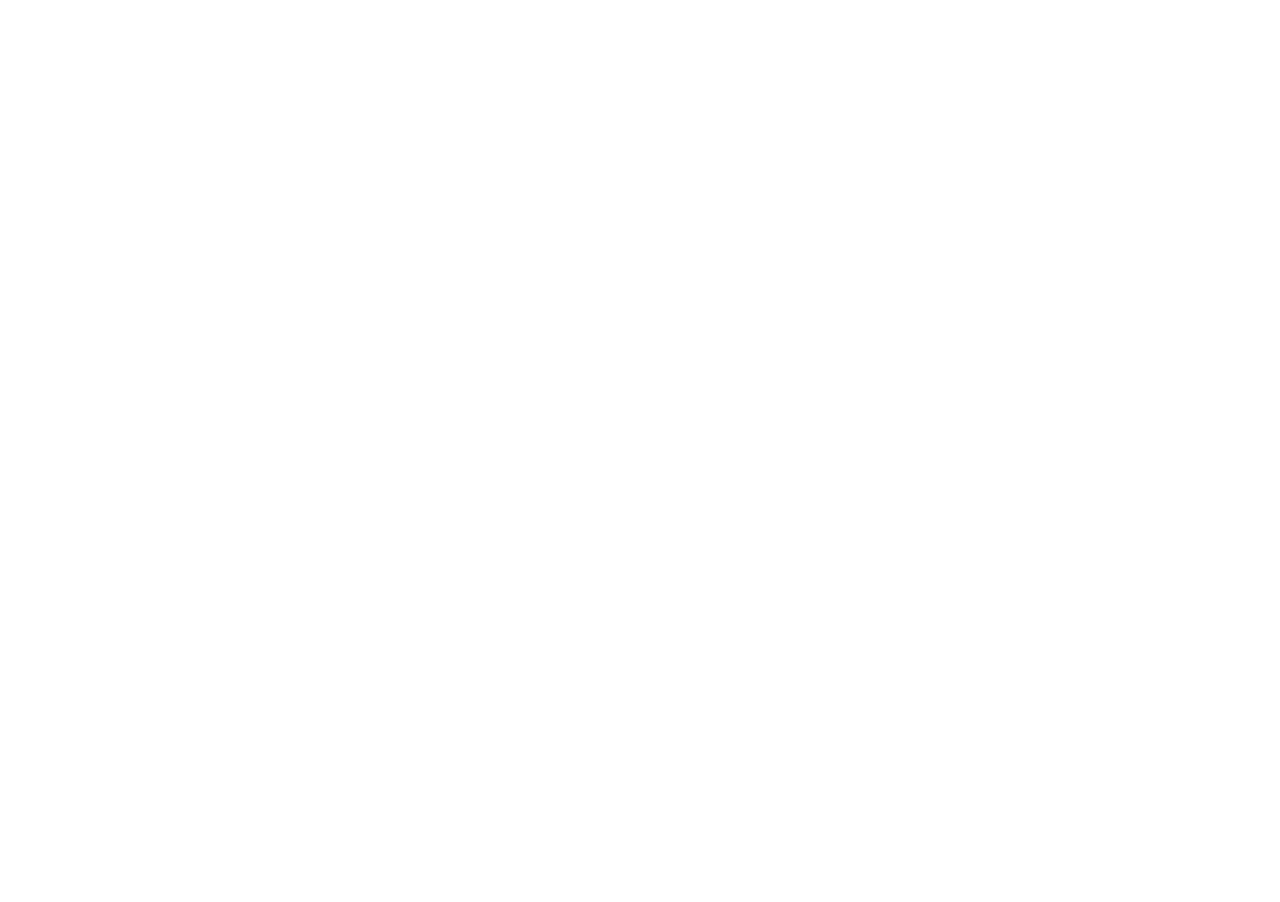
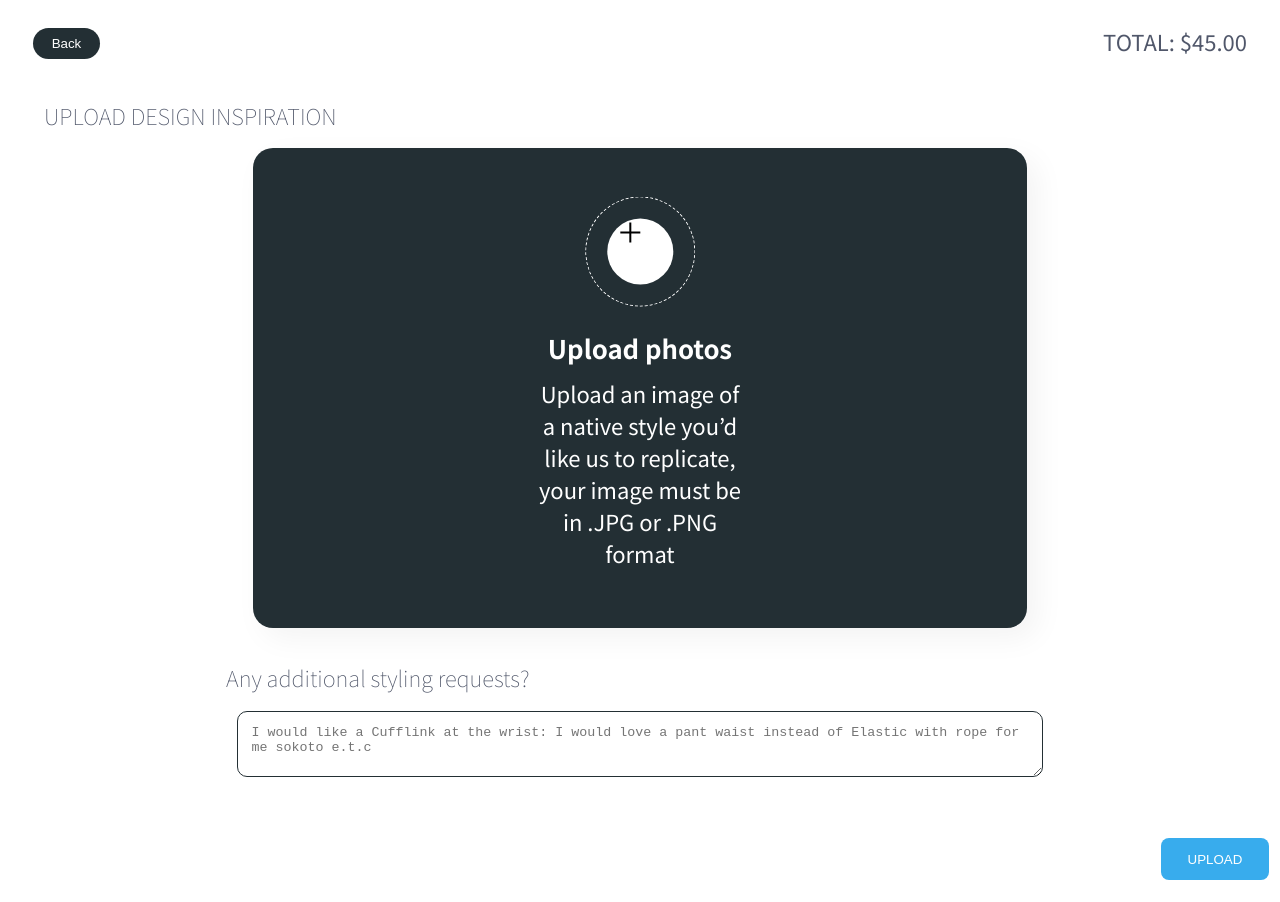
Before and after one commit to dejiborewa/ntailor, a React (Create React App) app: page /upload in a window 1280 px wide. Before the commit the page ends 800 px from the top, so only its background shows below. Built offline with nearby package versions, Linux system fonts and the light colour scheme.

Commit message:
upload.js created

```diff
--- a/src/App.js
+++ b/src/App.js
@@ -1,9 +1,8 @@
 import React from "react";
 import Home from "./pages/home";
 import Store from "./pages/store";
+import Upload from "./pages/upload";
 import { BrowserRouter as Router, Switch, Route } from "react-router-dom";
-
-
 
 const App = () => {
   return (
@@ -11,6 +10,7 @@ const App = () => {
       <Switch>
         <Route exact path="/" component={Home} />
         <Route path="/store" component={Store} />
+        <Route path="/upload" component={Upload} />
       </Switch>
     </Router>
   );
--- /dev/null
+++ b/src/components/backAndTotal.js
@@ -0,0 +1,44 @@
+import React from "react";
+import styled from "styled-components";
+import { Link } from "react-router-dom";
+
+const Container = styled.div`
+  color: var(--color-text-secondary);
+
+  &.back {
+    display: flex;
+    justify-content: space-between;
+    padding: 1em 0;
+    align-items: center;
+  }
+`;
+
+const Button = styled.button`
+  background: var(--color-darkBg);
+  border: 0;
+  border-radius: 37px;
+  color: white;
+  padding: 0.6em 1.4em;
+  cursor: pointer;
+`;
+
+const BackButton = () => {
+  return (
+    <Container>
+      <Button>Back</Button>
+    </Container>
+  );
+};
+
+const BackAndTotal = (props) => {
+  return (
+    <Container className="back">
+      <Link to={`.${props.location}`}>
+        <BackButton>Back</BackButton>
+      </Link>
+      <Container>TOTAL: $45.00</Container>
+    </Container>
+  );
+};
+
+export default BackAndTotal;
--- a/src/components/backbutton.js
+++ /dev/null
@@ -1,23 +0,0 @@
-import React from "react";
-import styled from "styled-components";
-
-const Container = styled.div``;
-
-const Button = styled.button`
-  background: var(--color-darkBg);
-  border: 0;
-  border-radius: 37px;
-  color: white;
-  padding: 0.6em 1.4em;
-  cursor: pointer;
-`;
-
-const BackButton = () => {
-  return (
-    <Container>
-      <Button>Back</Button>
-    </Container>
-  );
-};
-
-export default BackButton;
--- a/src/components/footer.js
+++ b/src/components/footer.js
@@ -10,24 +10,24 @@ const Container = styled.div`
   @media (min-width: 768px) {
     display: flex;
     justify-content: flex-end;
-    width: 80%;
-    margin: 0 auto;
     background: white;
   }
 `;
 
-const Link = styled.a`
+const Button = styled.button`
   background: var(--color-footerBg);
   color: var(--color-text-light);
+  border-radius: 8px;
   cursor: pointer;
-  padding: .7em 1.2em;
-  border-radius: 8px;
+  padding: 1em 2em;
+  outline: none;
+  border: 0;
 `;
 
 const Footer = (props) => {
   return (
     <Container>
-      <Link>{props.text}</Link>
+      <Button>{props.text}</Button>
     </Container>
   );
 };
--- /dev/null
+++ b/src/components/section.js
@@ -0,0 +1,20 @@
+import React from "react";
+import styled from "styled-components";
+
+const Container = styled.div`
+  border-top: 1px solid var(--color-border);
+  border-bottom: 1px solid var(--color-border);
+  margin: 1.2em 0;
+`;
+
+const Text = styled.h4``;
+
+const Section = (props) => {
+  return (
+    <Container>
+      <Text>{props.title}</Text>
+    </Container>
+  );
+};
+
+export default Section;
--- a/src/pages/store.js
+++ b/src/pages/store.js
@@ -1,12 +1,13 @@
 // Dependencies
-import React, { useState } from "react";
+import React, { useEffect, useState } from "react";
 import styled from "styled-components";
 
 // Components
 import Nav from "../components/nav";
 import Footer from "../components/footer";
-import BackButton from "../components/backbutton";
 import DisplayStyle from "../components/displayStyle";
+import BackAndTotal from "../components/backAndTotal";
+import Section from "../components/section";
 
 // Assets
 import buba from "./assets/store/buba.jpeg";
@@ -18,7 +19,7 @@ import abetiAja from "../components/assets/displayStyle/abetiaja.png";
 import awolowo from "../components/assets/displayStyle/awolowo.png";
 import gobi from "../components/assets/displayStyle/gobi.png";
 
-// React router
+// Recat router DOM
 import { Link } from "react-router-dom";
 
 // Data
@@ -57,15 +58,15 @@ const capStyleData = [
 const list = [
   {
     title: "SELECT GROUP",
-    link: "group",
+    link: "group_wrapper",
   },
   {
     title: "SHOP FABRIC",
-    link: "fabric",
+    link: "fabric_wrapper",
   },
   {
     title: "STYLE OUTFIT",
-    link: "outfit",
+    link: "outfit_wrapper",
   },
 ];
 
@@ -76,13 +77,6 @@ const Container = styled.div`
   &.image_fabric {
     display: flex;
     gap: 0.7em;
-  }
-
-  &.back {
-    display: flex;
-    justify-content: space-between;
-    padding: 1em 0;
-    align-items: center;
   }
 
   &.wrapper {
@@ -111,19 +105,18 @@ const Container = styled.div`
       display: block;
       width: 20%;
       background: var(--color-stylesBg);
-      padding-top: 1.5em;
     }
 
     &.right {
       width: 80%;
-      padding: 1.5em;
     }
   }
 `;
 
-const Text = styled.h4`
+export const Text = styled.h4`
   font-weight: lighter;
   margin: 0.8em 0;
+  color: var(--color-text-secondary);
 `;
 
 const Input = styled.input`
@@ -161,30 +154,67 @@ const List = styled.ul`
 
 const ListItems = styled.li`
   list-style-type: none;
-  margin-bottom: 0.3em;
+  margin-bottom: 0.35em;
   border-left: 2px solid var(--color-border);
   color: var(--color-text-secondary);
   padding-left: 0.4em;
+  cursor: pointer;
+
+  &.focus {
+    color: var(--color-darkBg);
+    font-weight: bold;
+    border-color: var(--color-darkBg);
+  }
 `;
 
 const Anchor = styled.a`
+  text-decoration: none;
   color: inherit;
-  text-decoration: none;
 `;
 
 const Store = () => {
-  const [fabricSelection, setFabricSelection] = useState(false);
+  const [width, setWidth] = useState(
+    document.documentElement.clientWidth || window.innerWidth
+  );
+
+  useEffect(() => {
+    const checkSize = () => {
+      setWidth(document.documentElement.clientWidth || window.innerWidth);
+    };
+    window.addEventListener("resize", checkSize);
+  }, []);
+
+  useEffect(() => {
+    const listItems = document.getElementsByClassName("list_links");
+    listItems[0].classList.add("focus");
+  }, []);
+
+  /*const handleClick = () => {
+    const listItems = document.getElementsByClassName("list_links");
+    document.getElementById("list_links").addEventListener("click", (event) => {
+      event.preventDefault();
+      for (let i = 0; i < listItems.length; i++) {
+        listItems[i].classList.remove("focus");
+      }
+      event.target.classList.add("focus");
+    });
+  }
+  */
 
   return (
     <Container>
       <Nav />
       <Container className="main">
         <Container className="left">
-          <List>
+          <List id="list_links">
             {list.map((listItems, index) => {
               return (
-                <ListItems key={index}>
-                  <Anchor href={listItems.link}>{listItems.title}</Anchor>
+                <ListItems
+                  href="#fabric_wrapper"
+                  key={index}
+                  className="list_links"
+                >
+                  <Anchor href={`#${listItems.link}`}>{listItems.title}</Anchor>
                 </ListItems>
               );
             })}
@@ -192,26 +222,23 @@ const Store = () => {
         </Container>
         <Container className="right">
           <Container className="wrapper">
-            <Container className="back">
-              <Link to="/">
-                <BackButton>Back</BackButton>
-              </Link>
-              <Container>TOTAL: $45.00</Container>
-            </Container>
-            <Container className="guest">
+            <BackAndTotal location="/" />
+            <Container className="guest" id="group_wrappper">
+              {width >= 1024 ? (
+                <Section title="AVAILABLE GROUP" />
+              ) : (
                 <Text>AVAILABLE GROUP</Text>
+              )}
               <Input type="text" placeholder="Male Guest" />
             </Container>
-            <Container>
+            <Container id="fabric_wrapper">
+              {width >= 1024 ? <Section title="SHOP FABRIC" /> : <></>}
               <Text>CHOOSE A FABRIC</Text>
               <Container className="image_fabric" id="fabric">
                 <>
                   {image_path.map((image, index) => {
                     return (
-                      <Container
-                        onClick={() => setFabricSelection(!fabricSelection)}
-                        key={index}
-                      >
+                      <Container key={index}>
                         <Image src={image} loading="eager" />
                       </Container>
                     );
@@ -219,7 +246,9 @@ const Store = () => {
                 </>
               </Container>
             </Container>
-            <Container to="/fabric">
+            <Container id="outfit_wrapper">
+              {width >= 1024 ? <Section title="STYLE OUTFIT" /> : <></>}
+              <Container>
                 <Text>CHOOSE A STYLE</Text>
                 <DisplayStyle
                   array={styleData}
@@ -240,7 +269,10 @@ const Store = () => {
             </Container>
           </Container>
         </Container>
+      </Container>
+      <Link to="/upload" style={{ textDecoration: "none" }}>
         <Footer text="NEXT" />
+      </Link>
     </Container>
   );
 };
--- /dev/null
+++ b/src/pages/upload.js
@@ -0,0 +1,153 @@
+import React from "react";
+import styled from "styled-components";
+import BackAndTotal from "../components/backAndTotal";
+import Footer from "../components/footer";
+import add from "./assets/upload/add.png";
+import { Text } from "./store";
+import { Link } from "react-router-dom";
+
+const Container = styled.div`
+  &.wrapper {
+    padding: 0 1em;
+  }
+
+  &.upload {
+    position: absolute;
+    top: 50%;
+    transform: translateY(-50%);
+  }
+
+  &.upload_logo {
+    position: relative;
+    width: 5em;
+    height: 5em;
+    margin: 0 auto 1em;
+    border: 1px dashed white;
+    border-radius: 50%;
+  }
+
+  &.upload_logo_inner {
+    position: absolute;
+    width: 3em;
+    height: 3em;
+    top: 50%;
+    left: 50%;
+    transform: translate(-50%, -50%);
+    background: white;
+    border-radius: 50%;
+  }
+
+  &.upload_text {
+    width: 70%;
+    margin: 0 auto;
+    text-align: center;
+  }
+
+  &.requests {
+    margin: 1.5em 0;
+  }
+
+  @media (min-width: 768px) {
+    font-size: 19px;
+
+    &.upload {
+      position: absolute;
+      top: 50%;
+      left: 50%;
+      transform: translate(-50%, -50%);
+    }
+
+    &.requests {
+      width: 85%;
+      margin: 1.5em auto;
+    }
+  }
+
+  @media (min-width: 1024px) {
+    padding: 0 0.5em;
+    font-size: 22px;
+
+    &.requests {
+      width: 70%;
+      margin: 1.5em auto;
+    }
+  }
+`;
+
+const UploadContainer = styled(Container)`
+  position: relative;
+  background: var(--color-text);
+  box-shadow: 10px 10px 30px rgba(0, 0, 0, 0.05);
+  margin: 0.5em 0;
+  border-radius: 20px;
+  height: 60vh;
+  color: white;
+
+  @media (min-width: 768px) {
+    width: 65%;
+    margin: 0 auto;
+  }
+`;
+
+const Image = styled.img``;
+
+const Heading = styled.h3`
+  margin: 0;
+`;
+
+const Paragraph = styled.p`
+  margin: 0;
+  padding: 0.5em;
+`;
+
+const TextArea = styled.textarea`
+  width: 100%;
+  height: 5em;
+  border: 1px solid var(--color-darkBg);
+  border-radius: 10px;
+  outline: 0;
+  padding: 1em;
+`;
+
+const Upload = () => {
+  return (
+    <Container>
+      <Container className="wrapper">
+        <BackAndTotal location="/store" />
+        <Container>
+          <Text>UPLOAD DESIGN INSPIRATION</Text>
+          <UploadContainer>
+            <Container className="upload">
+              <Container className="upload_logo">
+                <Container className="upload_logo_inner">
+                  <Image src={add} alt="add_image" />
+                </Container>
+              </Container>
+              <Container className="upload_text">
+                <Heading>Upload photos</Heading>
+                <Paragraph>
+                  Upload an image of a native style you’d like us to replicate,
+                  your image must be in .JPG or .PNG format
+                </Paragraph>
+              </Container>
+            </Container>
+          </UploadContainer>
+        </Container>
+        <Container className="requests">
+          <Text>Any additional styling requests?</Text>
+          <Container>
+            <TextArea
+              type="text"
+              placeholder="I would like a Cufflink at the wrist: I would love a pant waist instead of Elastic with rope for me sokoto e.t.c"
+            ></TextArea>
+          </Container>
+        </Container>
+      </Container>
+      <Link to="" style={{ textDecoration: "none" }}>
+        <Footer text="UPLOAD" />
+      </Link>
+    </Container>
+  );
+};
+
+export default Upload;
```
Also changed, not shown: public/index.html (+1 -7 lines), src/pages/home.js (+5 -6 lines), src/pages/assets/home/couples_narrow.jpg (added), src/pages/assets/upload/add.png (added). Lines whose indentation alone changed are shown as unchanged.
